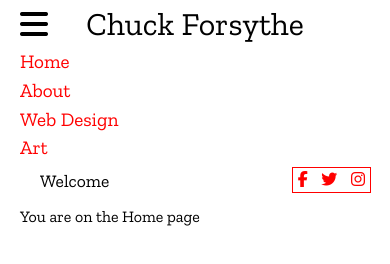
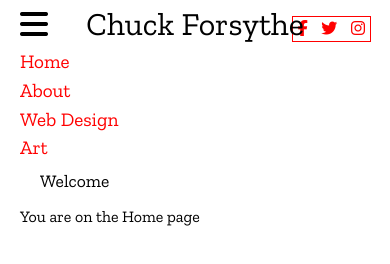
Before and after one commit to thecforsythe/Portfolio, a plain HTML site: page index.html in a window 390 px wide. Both pictures are taken after a click on the element 195 px from the left and 50 px from the top of the page. Drawn offline with nearby package versions, Linux system fonts and the light colour scheme.

Commit message:
repositioned social media links and above tabs and changed jquery so the show event would not effect social media li

```diff
--- a/index.html
+++ b/index.html
@@ -13,7 +13,14 @@
   </head>
   <body>
     <header>
-        <h1 class="chuckTitle">Chuck Forsythe</h1>
+      <h1 class="chuckTitle">Chuck Forsythe</h1>
+      <div class="socialMedia">
+        <ul class="socialMedia">
+          <li class="socialMediaIcon"><a href="#"><i class="fa fa-facebook" aria-hidden="true"></i></a></li>
+          <li class="socialMediaIcon"><a href="#"><i class="fa fa-twitter" aria-hidden="true"></i></a></li>
+          <li class="socialMediaIcon"><a href="#"><i class="fa fa-instagram" aria-hidden="true"></i></a></li>
+        </ul>
+      </div>
       <nav class="main-nav">
         <i class="fa fa-bars fa-2x "aria-hidden="true"></i>
         <ul>
@@ -23,13 +30,6 @@
           <li class="tabs" data-content="art"><a href="#">Art</a></li>
         </ul>
       </nav>
-      <div class="socialMedia">
-        <ul class="socialMedia">
-          <li class="socialMediaIcon"><a href="#"><i class="fa fa-facebook" aria-hidden="true"></i></a></li>
-          <li class="socialMediaIcon"><a href="#"><i class="fa fa-twitter" aria-hidden="true"></i></a></li>
-          <li class="socialMediaIcon"><a href="#"><i class="fa fa-instagram" aria-hidden="true"></i></a></li>
-        </ul>
-      </div>
     </header>
     <div id="home" class="tab-content">
       <h2>Welcome</h2>
--- a/script.js
+++ b/script.js
@@ -12,9 +12,9 @@ var aboutMe = new Portfolio('aboutMeScreeShot.png', 'About Me', 'https://thecfor
 
 /* Click Hamburger to reveal tabs */
 $(document).ready(function(){
-  $('li').hide();
+  $('.tabs').hide();
   $('.main-nav').click(function(){
-    $('li').slideToggle(100);
+    $('.tabs').slideToggle(100);
   });
 });
 
--- a/styles/modules.css
+++ b/styles/modules.css
@@ -14,9 +14,9 @@
 /*.main-nav:hover ul{
   display: block;
 }*/
-.socialMedia {
+.socialMedia ul{
   float: right;
-  margin-top: -50;
+  margin-top: -31px;
   outline: 1px solid red;
 }
 .socialMediaIcon {
```
